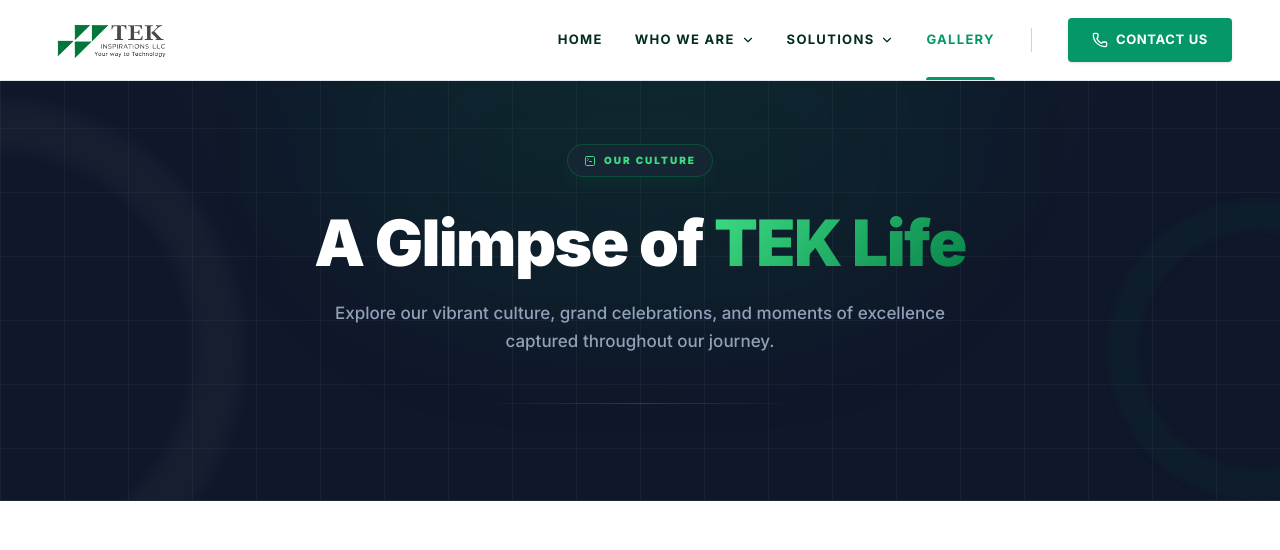
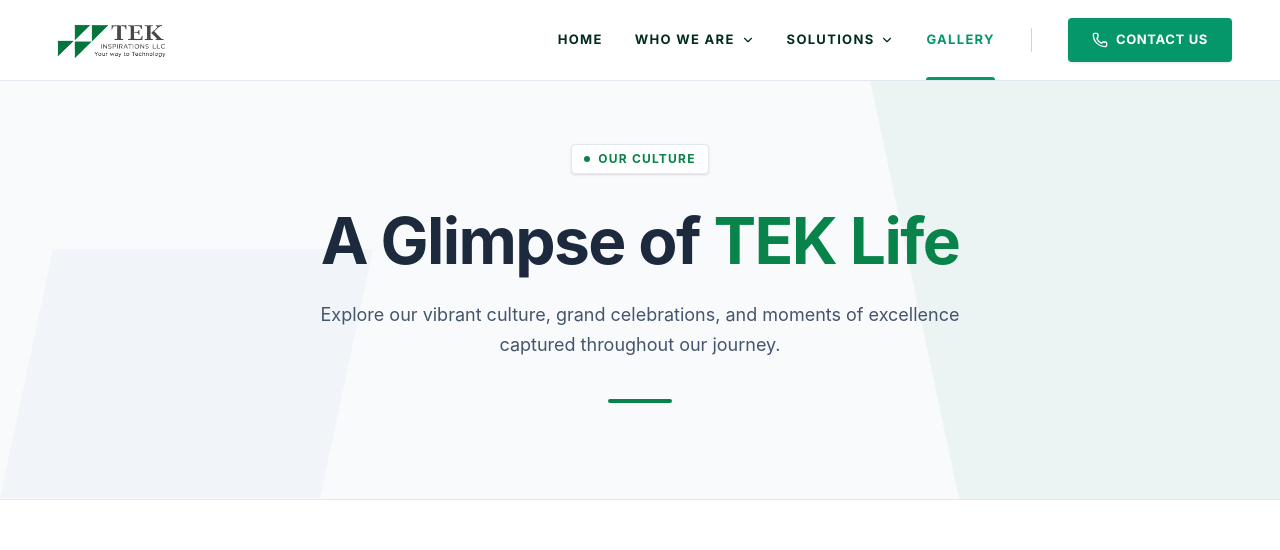
Before and after one commit to anupchauhanak6/tek-inspirations-llc, a React (Vite) app in the folder frontend/: page /gallery in a window 1280 px wide. Shown: the top 550 px of the page. Built offline with nearby package versions, Linux system fonts and the light colour scheme.

Commit message:
feat: update PageHero component with corporate styling, improved layout, and enhanced visuals for better user experience

```diff
--- a/frontend/src/components/PageHero.jsx
+++ b/frontend/src/components/PageHero.jsx
@@ -8,31 +8,22 @@
  */
 function PageHero({ badge, title, highlight, subtitle }) {
   return (
-    <div className="relative bg-[#0f172a] border-b border-slate-800 pt-36 pb-24 overflow-hidden flex flex-col items-center justify-center text-center">
-
-      {/* ── Abstract Tech Background ── */}
-      <div className="pointer-events-none absolute inset-0 opacity-[0.04]"
-        style={{ backgroundImage: "linear-gradient(#ffffff 1px, transparent 1px), linear-gradient(90deg, #ffffff 1px, transparent 1px)", backgroundSize: "64px 64px" }} />
-
-      <div className="pointer-events-none absolute inset-0"
-        style={{ background: "radial-gradient(ellipse at top, #08834920 0%, transparent 60%)" }} />
-
-      <div className="pointer-events-none absolute -left-[20%] top-[20%] w-[500px] h-[500px] border-[50px] border-white/[0.03] rounded-full blur-[8px]" />
-      <div className="pointer-events-none absolute -right-[10%] top-[40%] w-[300px] h-[300px] border-[30px] border-[#088349]/[0.06] rounded-full blur-[4px]" />
-
-      {/* Extra glow */}
-      <div className="pointer-events-none absolute top-0 left-1/2 -translate-x-1/2 w-[600px] h-[300px] bg-[#088349]/[0.05] rounded-full blur-[80px]" />
+    <div className="relative bg-slate-50 border-b border-slate-200 pt-36 pb-24 overflow-hidden flex flex-col items-center justify-center text-center font-sans">
+      {/* ── Corporate Abstract Background ── */}
+      <div className="absolute top-0 right-0 w-1/3 h-full bg-[#088349]/5 skew-x-12 transform origin-top pointer-events-none" />
+      <div className="absolute bottom-0 left-0 w-1/4 h-1/2 bg-slate-100 skew-x-[-12deg] transform origin-bottom pointer-events-none" />
 
       <div className="relative z-10 max-w-5xl mx-auto px-6 lg:px-12 flex flex-col items-center">
-
-        {/* Terminal Badge */}
+        {/* Modern Corporate Badge */}
         <motion.div
           initial={{ opacity: 0, y: 12 }}
           animate={{ opacity: 1, y: 0 }}
-          className="inline-flex items-center gap-2 px-4 py-2 rounded-full bg-[#1e293b]/50 border border-[#088349]/40 mb-8 backdrop-blur-md shadow-lg shadow-[#088349]/10"
+          className="inline-flex items-center gap-2 px-3 py-1.5 rounded bg-white border border-slate-200 shadow-sm mb-8"
         >
-          <TerminalSquare size={12} className="text-[#3ddc84]" />
-          <span className="text-[#3ddc84] text-[10px] font-black uppercase tracking-[0.2em]">{badge}</span>
+          <div className="w-1.5 h-1.5 rounded-full bg-[#088349]" />
+          <span className="text-[#088349] text-xs font-bold uppercase tracking-widest">
+            {badge}
+          </span>
         </motion.div>
 
         {/* Heading */}
@@ -40,14 +31,10 @@
           initial={{ opacity: 0, y: 20 }}
           animate={{ opacity: 1, y: 0 }}
           transition={{ delay: 0.1 }}
-          className="text-4xl md:text-5xl lg:text-[4rem] font-black text-white mb-6 leading-[1.05] tracking-tight"
+          className="text-4xl md:text-5xl lg:text-[4rem] font-bold text-slate-800 mb-6 leading-[1.1] tracking-tight"
         >
           {title}{" "}
-          {highlight && (
-            <span style={{ background: "linear-gradient(135deg, #3ddc84, #088349)", WebkitBackgroundClip: "text", WebkitTextFillColor: "transparent", backgroundClip: "text" }}>
-              {highlight}
-            </span>
-          )}
+          {highlight && <span className="text-[#088349]">{highlight}</span>}
         </motion.h1>
 
         {/* Subtitle */}
@@ -56,18 +43,18 @@
             initial={{ opacity: 0, y: 16 }}
             animate={{ opacity: 1, y: 0 }}
             transition={{ delay: 0.2 }}
-            className="text-[17px] text-slate-400 max-w-2xl mx-auto leading-relaxed font-medium"
+            className="text-lg text-slate-600 max-w-2xl mx-auto leading-relaxed"
           >
             {subtitle}
           </motion.p>
         )}
 
-        {/* Scanning line */}
+        {/* Professional separator line */}
         <motion.div
           initial={{ scaleX: 0, opacity: 0 }}
           animate={{ scaleX: 1, opacity: 1 }}
-          transition={{ delay: 0.5, duration: 1 }}
-          className="w-full max-w-xs h-px bg-gradient-to-r from-transparent via-[#088349]/50 to-transparent mt-12"
+          transition={{ delay: 0.5, duration: 0.8 }}
+          className="w-16 h-1 bg-[#088349] mt-10 rounded"
         />
       </div>
     </div>
```
